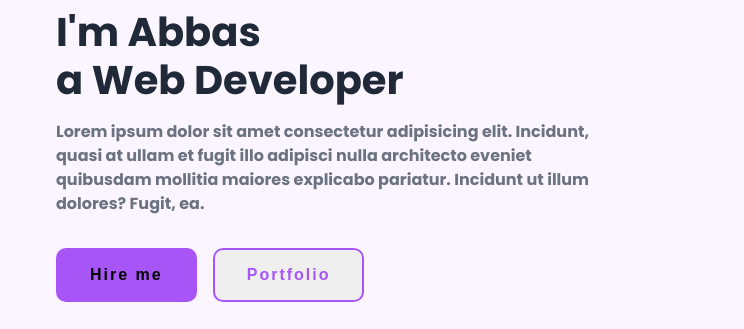
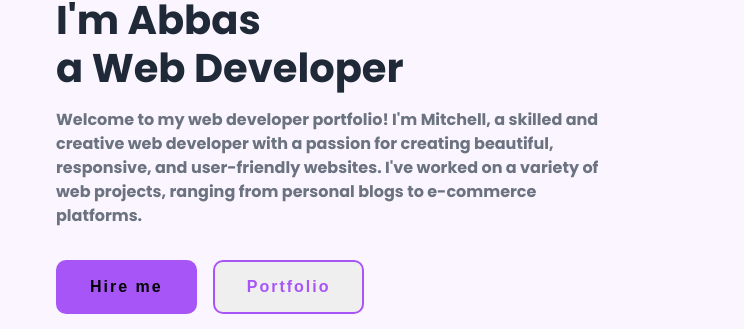
Before and after one commit to Abbas227/resume, a plain HTML site: page index.html in a window 1280 px wide. Shown: the part 262-591 px from the top of the page, 0-744 px from the left. Drawn offline with nearby package versions, Linux system fonts and the light colour scheme.

Commit message:
Update index.html

```diff
--- a/index.html
+++ b/index.html
@@ -33,8 +33,7 @@
                     I'm <span>Abbas <br> a </span> Web Developer
                 </h1>
                 <p class="description">
-                    Lorem ipsum dolor sit amet consectetur adipisicing elit. Incidunt, quasi at ullam et fugit illo adipisci nulla architecto eveniet quibusdam mollitia maiores explicabo pariatur. Incidunt ut illum dolores? Fugit, ea.
-                </p>
+                   Welcome to my web developer portfolio! I'm Mitchell, a skilled and creative web developer with a passion for creating beautiful, responsive, and user-friendly websites. I've worked on a variety of web projects, ranging from personal blogs to e-commerce platforms.  </p>
                 <div class="action_btns">
                     <button class="hire_me">Hire me</button>
                     <button class="portfolio">Portfolio</button>
```
